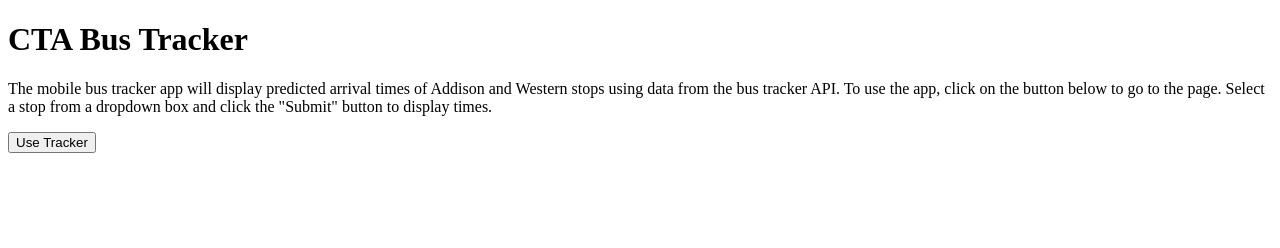
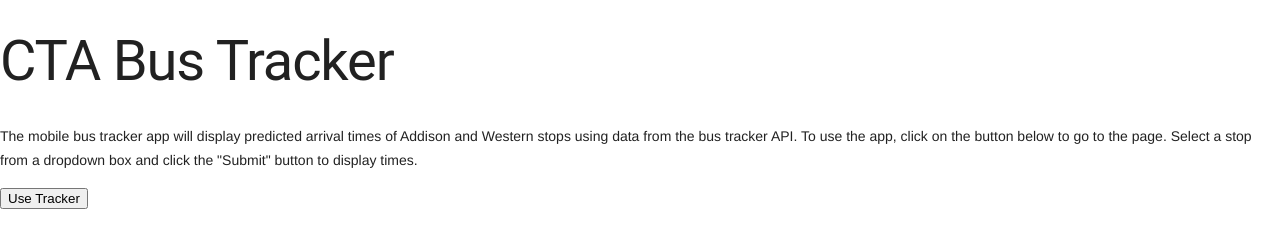
Before and after one commit to elu000/webdevs2, a plain HTML site: page projects/2/index.html in a window 1280 px wide. Drawn offline with nearby package versions, Linux system fonts and the light colour scheme.

Commit message:
bus tracker

```diff
--- a/projects/2/index.html
+++ b/projects/2/index.html
@@ -3,6 +3,8 @@
     <head>
         <title>CTA Bus Tracker </title>
     </head>
+    <link rel="stylesheet" href="https://fonts.googleapis.com/icon?family=Material+Icons">
+    <link rel="stylesheet" href="https://code.getmdl.io/1.3.0/material.indigo-pink.min.css">
     <style>
 
     </style>
@@ -12,5 +14,6 @@
         <form method="get" action="bustracker.html">
             <button type="submit">Use Tracker</button>
         </form>
+        <script defer src="https://code.getmdl.io/1.3.0/material.min.js"></script>
     </body>
 </html>
```
Also changed, not shown: projects/2/bustracker.html (+3 -0 lines).
